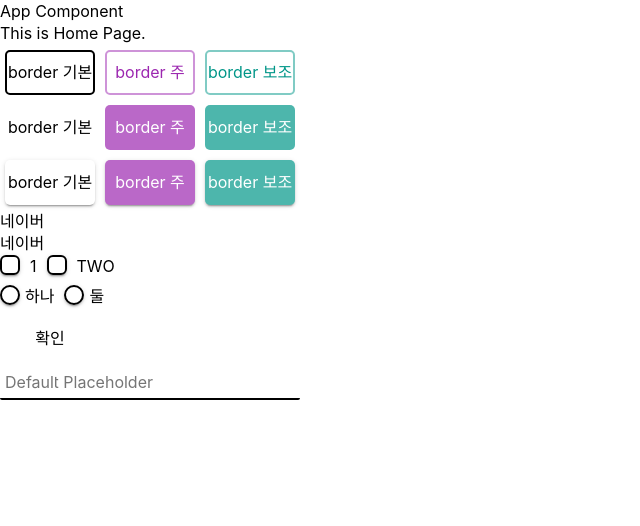
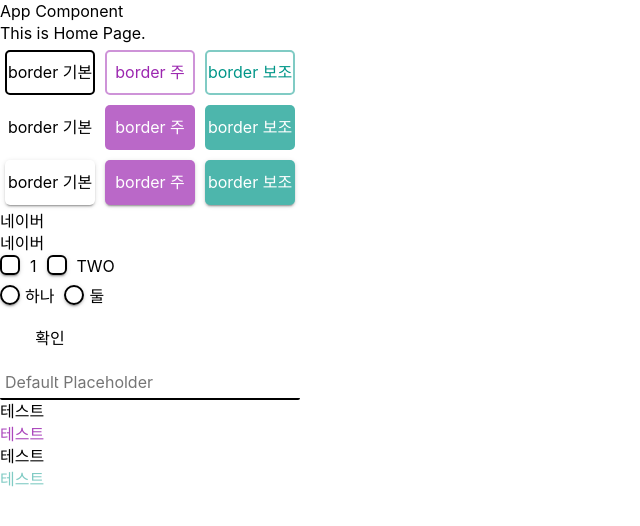
Before and after one commit to BBackJK/bbacks-app, an Angular app: page / in a window 1280 px wide. Shown: the top 526 px of the page, without its empty margins (0-640 px from the left). Built offline with nearby package versions, Linux system fonts and the light colour scheme; what @ngxs/devtools-plugin, @ngxs/logger-plugin, @ngxs/store would draw is missing.

Commit message:
feat: text component

```diff
--- a/src/app/modules/pages/home/home.component.html
+++ b/src/app/modules/pages/home/home.component.html
@@ -67,3 +67,11 @@ This is Home Page.
 <div>
   <app-input [type]="test.value == 2 ? 'password' : 'text'" [required]="false"></app-input>
 </div>
+
+
+<div>
+  <app-text type="block" text="테스트"></app-text>
+  <app-text type="block" text="테스트" textColor="primary"></app-text>
+  <app-text type="block" text="테스트"></app-text>
+  <app-text type="block" text="테스트" textColor="secondary"></app-text>
+</div>
--- a/src/app/shared/components/components.module.ts
+++ b/src/app/shared/components/components.module.ts
@@ -5,7 +5,7 @@ import { ReactiveFormsModule } from '@angular/forms';
 import { ButtonComponent } from './button/button.component';
 import { LinkComponent } from './link/link.component';
 import { InputCheckboxComponent, InputRadioComponent, InputTextComponent } from './input';
-
+import { TextComponent } from './text/text.component';
 
 @NgModule({
   imports: [ CommonModule, ReactiveFormsModule ],
@@ -15,6 +15,7 @@ import { InputCheckboxComponent, InputRadioComponent, InputTextComponent } from
     , InputCheckboxComponent
     , InputRadioComponent
     , InputTextComponent
+    , TextComponent
   ],
   declarations: [
     ButtonComponent
@@ -22,6 +23,7 @@ import { InputCheckboxComponent, InputRadioComponent, InputTextComponent } from
     , InputCheckboxComponent
     , InputRadioComponent
     , InputTextComponent
+    , TextComponent
   ]
 })
 export class ComponentsModule {}
--- /dev/null
+++ b/src/app/shared/components/text/text.component.html
@@ -0,0 +1,6 @@
+<span *ngIf="type === 'inline'" [ngClass]="[textSizeClassName, textColorClassName]">
+  {{ text }}
+</span>
+<div *ngIf="type === 'block'" [ngClass]="[textSizeClassName, textColorClassName]">
+  {{ text }}
+</div>
--- /dev/null
+++ b/src/app/shared/components/text/text.component.scss
@@ -0,0 +1,72 @@
+@import '../../../app.component.scss';
+
+/**
+* ==========================================================
+* Text
+* ==========================================================
+* - Text Color
+* - Text Size
+*/
+
+
+/**
+*
+*   Text Color
+*
+* - dark        : black (default)
+* - bright      : white
+* - disabled    : gray
+* - error       : red
+* - primary     : primary color meta
+* - secondary   : secondary color meta
+*/
+.text-color-dark {
+  color: $text-dark-color;
+}
+.text-color-bright {
+  color: $text-bright-color;
+}
+.text-color-disabled {
+  color: $disabled-text-color;
+}
+.text-color-error {
+  color: $error-color;
+}
+
+.text-color-primary {
+  color: getPrimaryColor();
+}
+
+.text-color-secondary {
+  color: getSecondaryColor();
+}
+
+/**
+*
+*   Text Size
+*
+* - xs        : xsmall
+* - sm        : small
+* - md        : medium (default)
+* - lg        : large
+* - xl        : x large
+*/
+
+.text-size-xs {
+  font-size: 0.8rem;
+}
+
+.text-size-sm {
+  font-size: 1.2rem;
+}
+
+.text-size-md {
+  font-size: getFontSize(base-rem);
+}
+.text-size-lg {
+  font-size: 2rem;
+}
+
+.text-size-xl {
+  font-size: 2.5rem;
+}
--- /dev/null
+++ b/src/app/shared/components/text/text.component.ts
@@ -0,0 +1,38 @@
+import { Component, Input, OnInit, OnChanges } from '@angular/core';
+
+@Component({
+  selector: 'app-text',
+  templateUrl: './text.component.html',
+  styleUrls: ['./text.component.scss']
+})
+export class TextComponent implements OnInit, OnChanges {
+
+  @Input() type: string;
+  @Input() text: string;
+
+  @Input() textSize: string;
+  @Input() textColor: string;
+
+  textSizeClassName: string;
+  textColorClassName: string;
+
+  constructor() {}
+
+  ngOnChanges(): void {
+    this.setDefaultTextType();
+    this.setClassName();
+  }
+  ngOnInit(): void {
+    this.setDefaultTextType();
+    this.setClassName();
+  }
+
+  setDefaultTextType(): void {
+    this.type = this.type ? this.type : 'inline'
+  }
+
+  setClassName(): void {
+    this.textSizeClassName = this.textSize ? 'text-size-' + this.textSize : 'text-size-md';
+    this.textColorClassName = this.textColor ? 'text-color-' + this.textColor : 'text-color-dark';
+  }
+}
```
